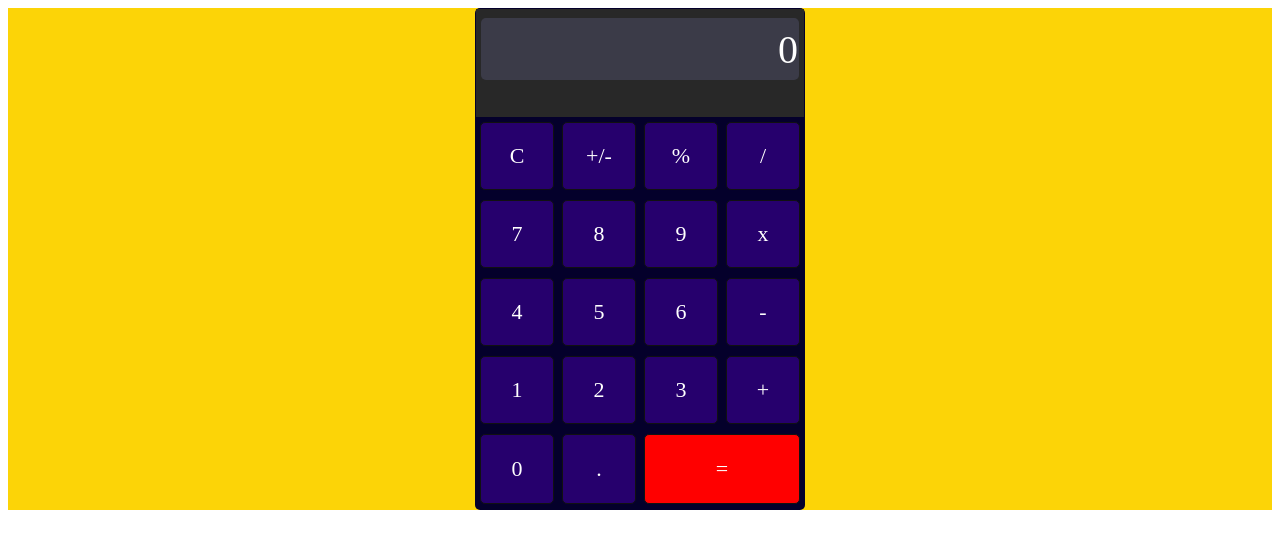
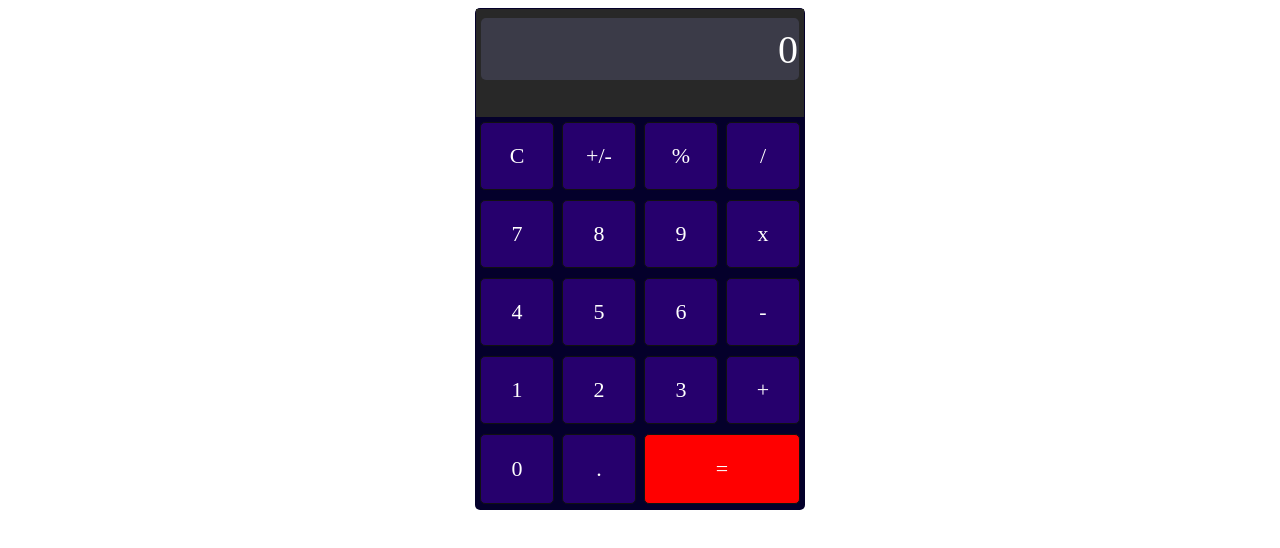
Before and after one commit to NikolaiSurodin/calculator, a Vue app: page / in a window 1280 px wide. Shown: the top 548 px of the page. Built offline with nearby package versions, Linux system fonts and the light colour scheme.

Commit message:
added operators and styles

```diff
--- a/src/App.vue
+++ b/src/App.vue
@@ -1,5 +1,5 @@
 <template>
-  <div id="app">
+  <div>
     <router-view/>
   </div>
 </template>
@@ -13,7 +13,5 @@ export default {
 </script>
 
 <style>
-#app{
-  background-color: #fcd407;
-}
+
 </style>
```
